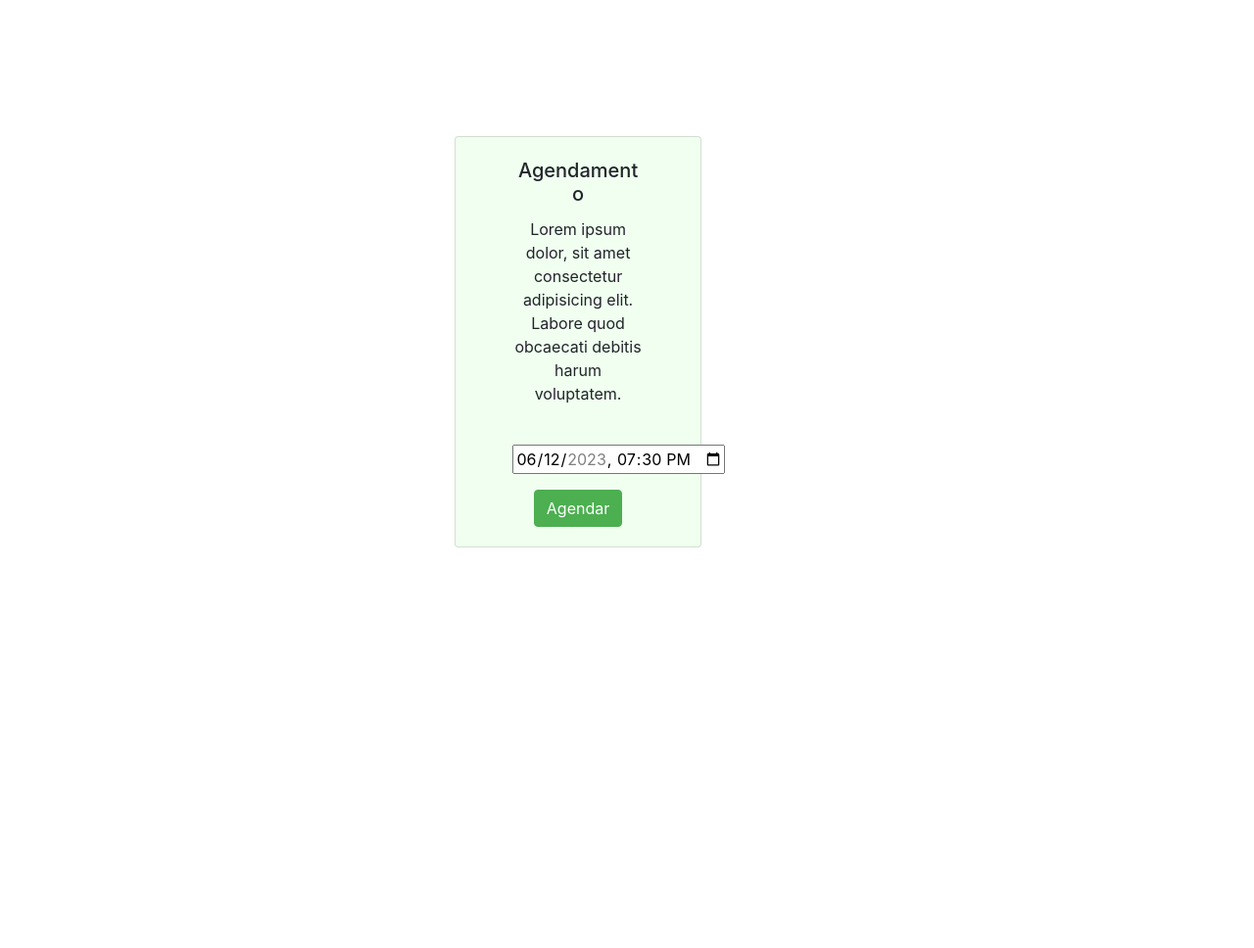
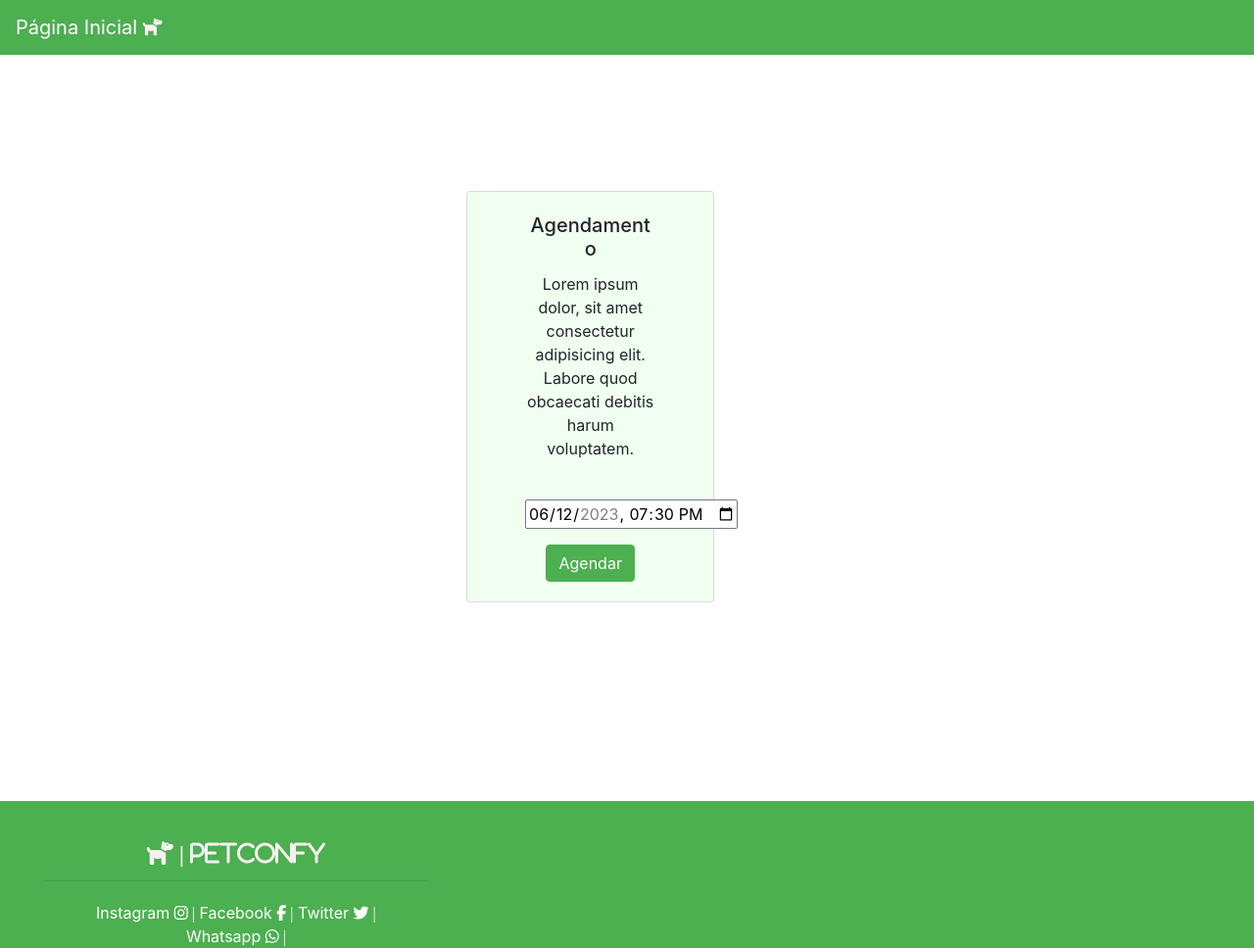
Before and after one commit to JulianafBandeira/pongss, a Flask app: page /agenda in a window 1280 px wide. Shown: the whole page at 98% size. Before the commit the page ends 559 px from the top, so only its background shows below. Run offline with Flask 3, Linux system fonts and the light colour scheme; some libraries are stand-ins or nearby versions.

Commit message:
add agenda

```diff
--- a/templates/agenda.html
+++ b/templates/agenda.html
@@ -26,12 +26,28 @@
     }
     .card{
     width: 20%;
-    margin-left: 35%;
+    margin-left: 36%;
     margin-top: 10%;
     }
+    footer{
+    display: inline-block;
+    position: relative;
+    bottom: 0;
+    padding-right: 0;
+    background-color: #4CAF50;
+    width: 100%;
+    height: 150px;
+    margin-top: 14%;
+  }
     </style>
 </head>
 <body>
+    <header>
+        <nav class="navbar navbar-dark bg-inverse" style="background-color:#4CAF50;">
+          <a class="navbar-brand" href="{{ url_for('home') }}">Página Inicial <i class="fa-solid fa-dog fa-sm" style="color: #f8f1f1;"></i></a>
+
+        </nav>
+      </header>
 
     <div style="padding-right: 0.1%;" class="col mb-4">
         <div style="background-color: #f0fff0;" class="card h-100">
@@ -50,5 +66,28 @@
         </div>
         </div>
       </div>
+      <footer>
+        <div id="footer_content">
+          <br>
+          <div id="footer_contacts">
+            <i class="fa-solid fa-dog fa-xl" style="color: #f8f1f1;"> | PetConfy</i>
+          </div>
+          <hr>
+          <div id="footer_social_media">
+            <a href="#" class="footer-link" style="color: white;" id="instagram">Instagram
+              <i class="fa-brands fa-instagram"> | </i>
+          </a>
+          <a href="#" class="footer-link" style="color: white;" id="facebook">Facebook
+              <i class="fa-brands fa-facebook-f"> | </i>
+          </a>
+          <a href="" class="footer-link" style="color: white;" id="twitter">Twitter
+            <i class="fa-brands fa-twitter"> | </i>
+          </a>
+          <a href="" class="footer-link" style="color: white;" id="whatsapp">Whatsapp
+            <i class="fa-brands fa-whatsapp"> | </i>
+          </a>
+          </div>
+        </div>
+      </footer>
 </body>
 </html>
```
